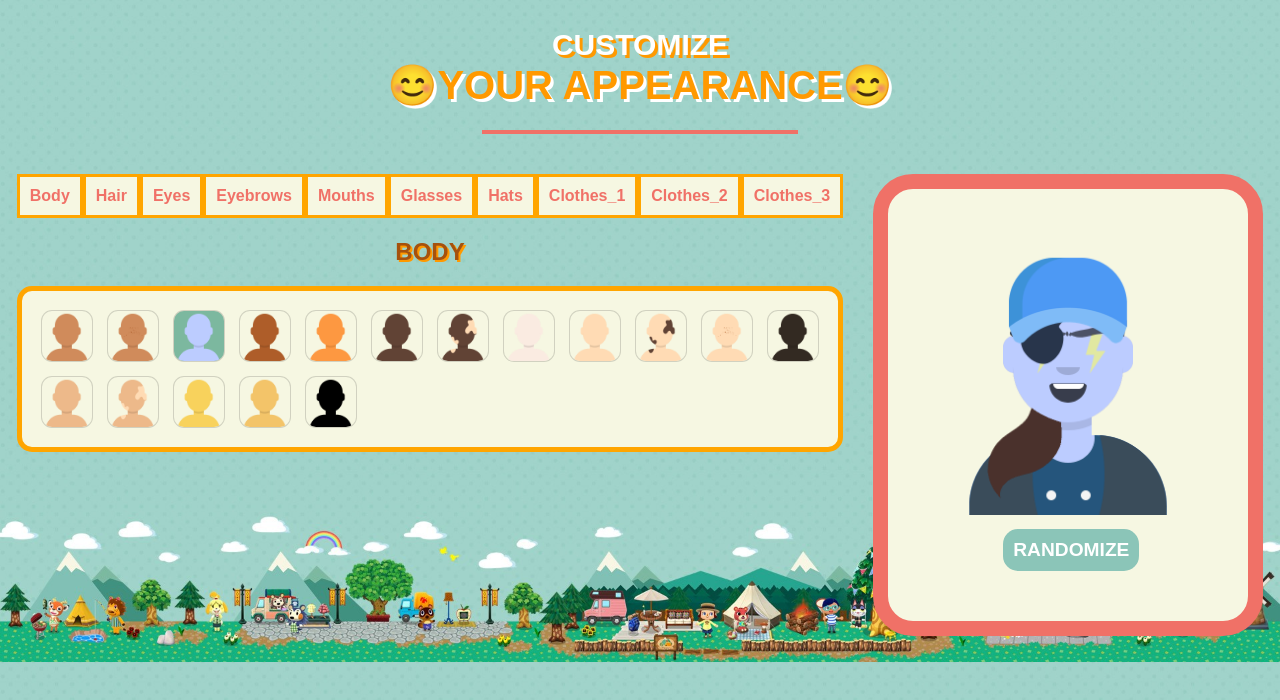
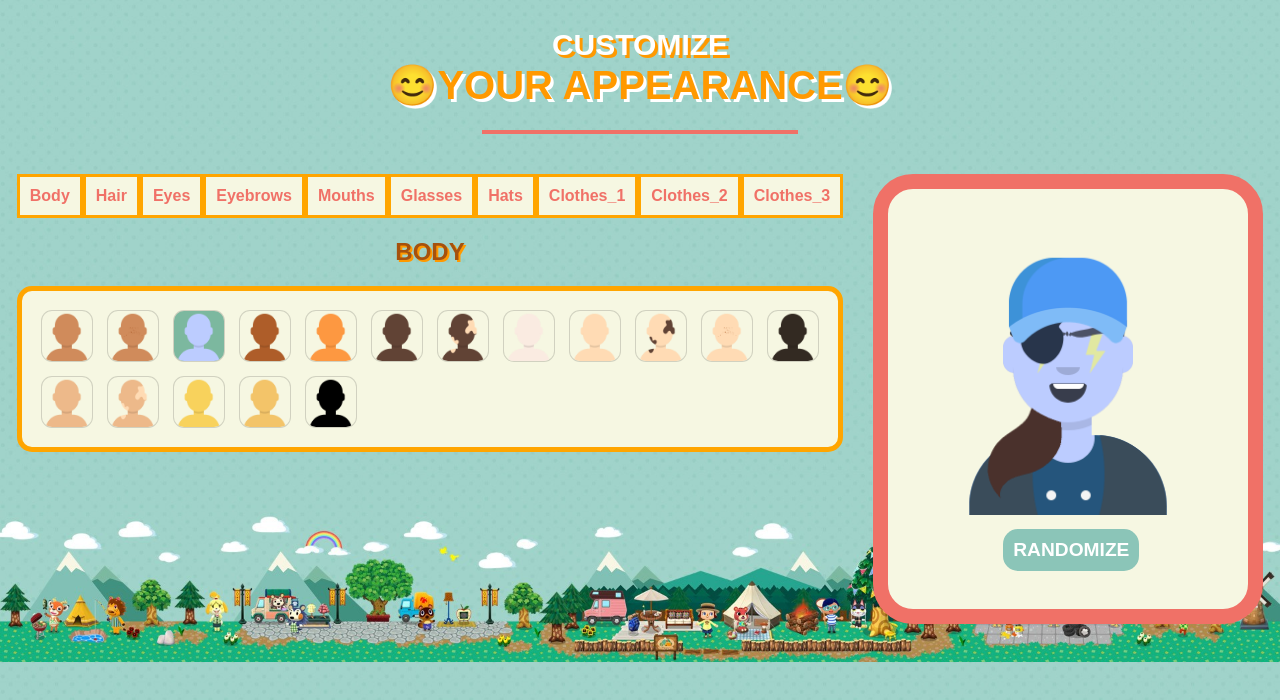
Before and after one commit to alannguyen127/character-customization, a React (Create React App) app: page / in a window 1280 px wide. Shown: the top 700 px of the page. Built offline with nearby package versions, Linux system fonts and the light colour scheme.

Commit message:
edit CSS -4

```diff
--- a/src/App.css
+++ b/src/App.css
@@ -58,13 +58,13 @@ h2 {
 
 .avatar-wrapper {
   display: inline-block;
-  position: relative;
   border-radius: 40px;
   border: 15px solid #f07167;
   padding: 50px;
   background-color: #f6f7e2;
   top: calc(50% - 205px);
   margin-left: 30px;
+  max-height: 320px;
 }
 
 .list {
```
